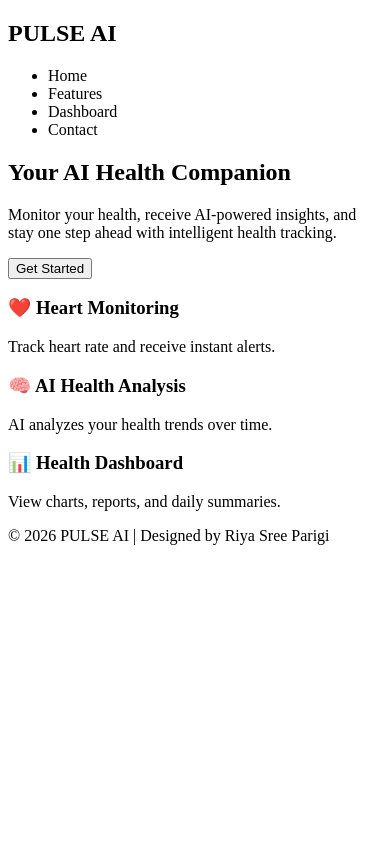
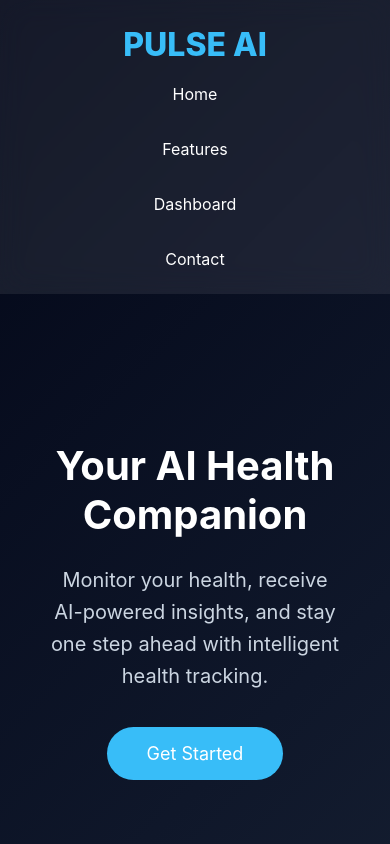
Before and after one commit to RiyaSreeParigi/pulse-ai, a React (Vite) app: page / in a window 390 px wide. Shown: the top 844 px of the page. Built offline with nearby package versions, Linux system fonts and the light colour scheme.

Commit message:
Update App.css

```diff
--- a/src/App.css
+++ b/src/App.css
@@ -1,68 +1,149 @@
-import "./App.css";
-
-function App() {
-  return (
-    <div className="app">
-      {/* Navigation */}
-      <nav className="navbar">
-        <h1 className="logo">PULSE AI</h1>
-
-        <ul className="nav-links">
-          <li>Home</li>
-          <li>Features</li>
-          <li>Dashboard</li>
-          <li>Contact</li>
-        </ul>
-      </nav>
-
-      {/* Hero Section */}
-      <section className="hero">
-        <div className="hero-content">
-          <h2>Your AI Health Companion</h2>
-
-          <p>
-            Monitor your health, receive AI-powered insights,
-            and stay one step ahead with intelligent health tracking.
-          </p>
-
-          <button className="btn">
-            Get Started
-          </button>
-        </div>
-      </section>
-
-      {/* Features */}
-      <section className="features">
-
-        <div className="card">
-          <h3>❤️ Heart Monitoring</h3>
-          <p>
-            Track heart rate and receive instant alerts.
-          </p>
-        </div>
-
-        <div className="card">
-          <h3>🧠 AI Health Analysis</h3>
-          <p>
-            AI analyzes your health trends over time.
-          </p>
-        </div>
-
-        <div className="card">
-          <h3>📊 Health Dashboard</h3>
-          <p>
-            View charts, reports, and daily summaries.
-          </p>
-        </div>
-
-      </section>
-
-      {/* Footer */}
-      <footer className="footer">
-        <p>© 2026 PULSE AI | Designed by Riya Sree Parigi</p>
-      </footer>
-    </div>
-  );
+* {
+  margin: 0;
+  padding: 0;
+  box-sizing: border-box;
+  font-family: "Inter", Arial, sans-serif;
 }
 
-export default App;
+body {
+  background: linear-gradient(135deg, #020617, #0f172a, #1e293b);
+  color: white;
+  min-height: 100vh;
+}
+
+.app {
+  min-height: 100vh;
+}
+
+/* Navigation */
+
+.navbar {
+  display: flex;
+  justify-content: space-between;
+  align-items: center;
+  padding: 25px 60px;
+  background: rgba(255, 255, 255, 0.08);
+  backdrop-filter: blur(15px);
+}
+
+.logo {
+  font-size: 32px;
+  font-weight: 800;
+  color: #38bdf8;
+}
+
+.nav-links {
+  display: flex;
+  list-style: none;
+  gap: 35px;
+}
+
+.nav-links li {
+  cursor: pointer;
+  transition: 0.3s;
+}
+
+.nav-links li:hover {
+  color: #38bdf8;
+}
+
+
+/* Hero Section */
+
+.hero {
+  min-height: 75vh;
+  display: flex;
+  justify-content: center;
+  align-items: center;
+  text-align: center;
+  padding: 50px;
+}
+
+.hero-content h2 {
+  font-size: 60px;
+  margin-bottom: 25px;
+}
+
+.hero-content p {
+  max-width: 700px;
+  margin: auto;
+  font-size: 20px;
+  color: #cbd5e1;
+  line-height: 1.6;
+}
+
+.btn {
+  margin-top: 35px;
+  padding: 16px 40px;
+  border-radius: 50px;
+  border: none;
+  background: #38bdf8;
+  color: white;
+  font-size: 18px;
+  cursor: pointer;
+  transition: 0.3s;
+}
+
+.btn:hover {
+  transform: scale(1.08);
+}
+
+
+/* Features */
+
+.features {
+  display: grid;
+  grid-template-columns: repeat(auto-fit, minmax(250px, 1fr));
+  gap: 30px;
+  padding: 60px;
+}
+
+.card {
+  background: rgba(255,255,255,0.08);
+  padding: 30px;
+  border-radius: 20px;
+  backdrop-filter: blur(15px);
+  transition: 0.3s;
+}
+
+.card:hover {
+  transform: translateY(-10px);
+}
+
+.card h3 {
+  margin-bottom: 15px;
+}
+
+
+/* Footer */
+
+.footer {
+  text-align: center;
+  padding: 40px;
+  color: #cbd5e1;
+}
+
+
+/* Mobile */
+
+@media(max-width:768px){
+
+  .navbar {
+    flex-direction: column;
+    gap: 20px;
+  }
+
+  .nav-links {
+    flex-direction: column;
+    text-align: center;
+  }
+
+  .hero-content h2 {
+    font-size: 40px;
+  }
+
+  .features {
+    padding: 30px;
+  }
+
+}
```
